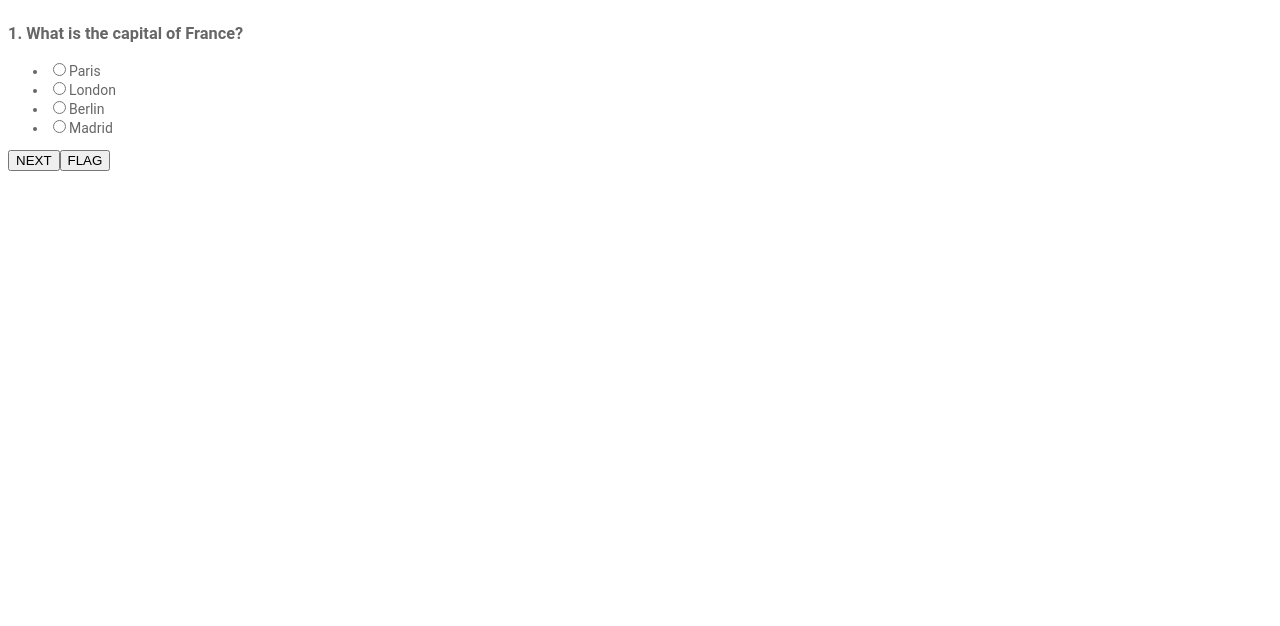
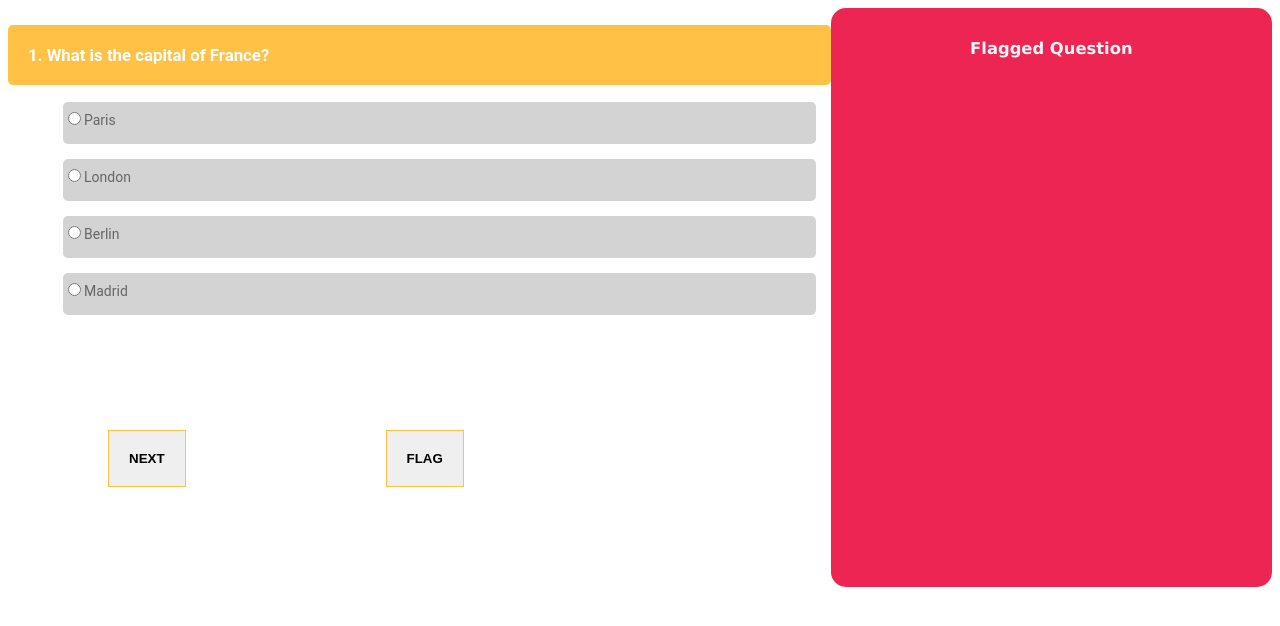
Before and after one commit to AHmedEMadEG/Examination-System, a website with bundled scripts: page pages/exam.html in a window 1280 px wide. Built offline with nearby package versions, Linux system fonts and the light colour scheme; sample sign-in values are in the browser's storage.

Commit message:
updates in index and exam styles

```diff
--- a/design/css/exam.css
+++ b/design/css/exam.css
@@ -1,35 +1,81 @@
-.exam-container{
-    display: flex;
+body {
+  background-color: white;
 }
 
-.questions-container{
+.mama {
+  display: flex;
+  justify-content: center;
+  align-items: center;
+}
+
+.exam-container {
+  display: flex;
+  justify-content: space-between;
+}
+
+.questions-container {
   flex: 2;
 }
 
-.question-container{
+.question-container {
   display: none;
 }
 
-.question__btn{
+.question__btn {
   display: none;
 }
 
-.flagged-questions-container{
-    display: none;
+.questions-container h3 {
+  background-color: #ffc146;
+  padding: 20px;
+  color: white;
+  font-size: larger;
+  border-radius: 5px;
+}
+li {
+  list-style: none;
+  border-radius: 5px;
+  background-color: lightgray;
+  width: auto;
+  height: 35px;
+  padding-top: 7px;
+  margin: 15px;
+}
+
+.flagged-questions-container {
+  border-radius: 15px;
+  color: whitesmoke;
+  font-weight: bolder;
+  font-family: Verdana, Geneva, Tahoma, sans-serif;
+  text-align: center;
+  /* display: none; */
   padding: 15px;
-    background-color: lightgray;
+  background-color: #ed2553;
   flex: 1;
 }
 
-.flagged-question{
-    background-color: darkgray;
+.flagged-question {
+  border-radius: 15px;
+  background-color: #ffc146;
   padding: 10px;
   margin: 10px;
   color: white;
   cursor: pointer;
 }
 
-.flagged-question:hover{
+.flagged-question:hover {
   transform: scale(1.05);
   transition: transform 0.1s;
 }
+
+.question__prev-btn,
+.question__btn {
+  outline: 0;
+  cursor: pointer;
+  width: auto;
+  border: 1px solid #ffc146;
+  padding: 20px;
+  font-weight: bolder;
+  transition: 0.3s ease;
+  margin: 100px;
+}
--- a/pages/exam.html
+++ b/pages/exam.html
@@ -25,6 +25,7 @@
 
       </div>
       <div class="flagged-questions-container">
+        <h3>Flagged Question</h3>
 
       </div>
     </div>
```
Also changed, not shown: design/css/styles.css (+31 -12 lines), pages/index.html (+1 -13 lines). Lines whose indentation alone changed are shown as unchanged.
